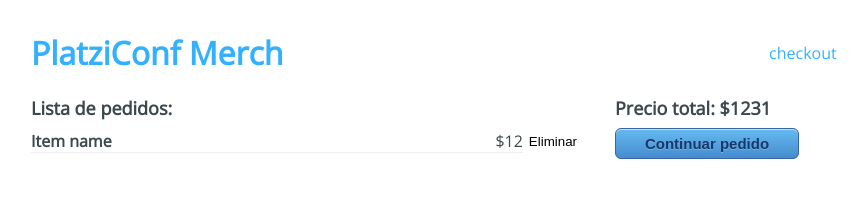
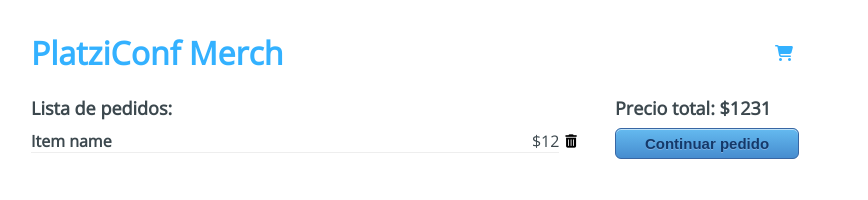
Before and after one commit to Jsebas1198/Project-ConfMerch, a React app: page /checkout in a window 1280 px wide. Shown: the top 200 px of the page, without its empty margins (225-1093 px from the left). Built offline with nearby package versions, Linux system fonts and the light colour scheme.

Commit message:
implement font awesome icons on header and checkout

```diff
--- a/public/index.html
+++ b/public/index.html
@@ -5,6 +5,7 @@
     <meta http-equiv="X-UA-Compatible" content="IE=edge">
     <meta name="viewport" content="width=device-width, initial-scale=1.0">
     <title>Platzi Conf</title>
+    <script src="https://kit.fontawesome.com/a04d00221f.js" crossorigin="anonymous"></script>
 </head>
 <body>
     <div id="app">
--- a/src/components/Header.jsx
+++ b/src/components/Header.jsx
@@ -10,7 +10,7 @@
     </h1>
     <div className="Header-checkout">
       <Link to="/checkout">
-        checkout
+      <i class="fa-solid fa-cart-shopping"></i>
       </Link>
     </div>
   </div>
--- a/src/containers/Checkout.jsx
+++ b/src/containers/Checkout.jsx
@@ -12,7 +12,9 @@
                   <h4>Item name</h4>
                   <span>$12</span>
                 </div>
-                <button type='button'>Eliminar</button>
+                <button type='button'>
+                <i class="fa-solid fa-trash-can"></i>
+                </button>
             </div>
 
         </div>
```
